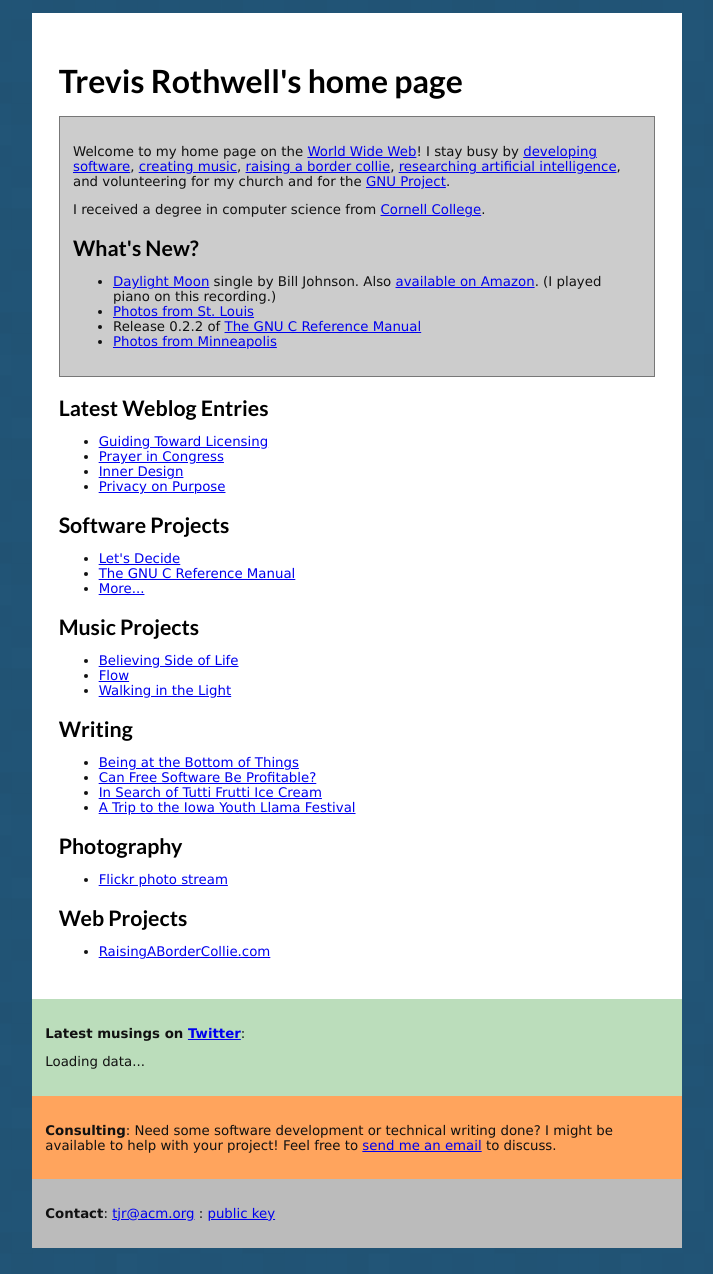
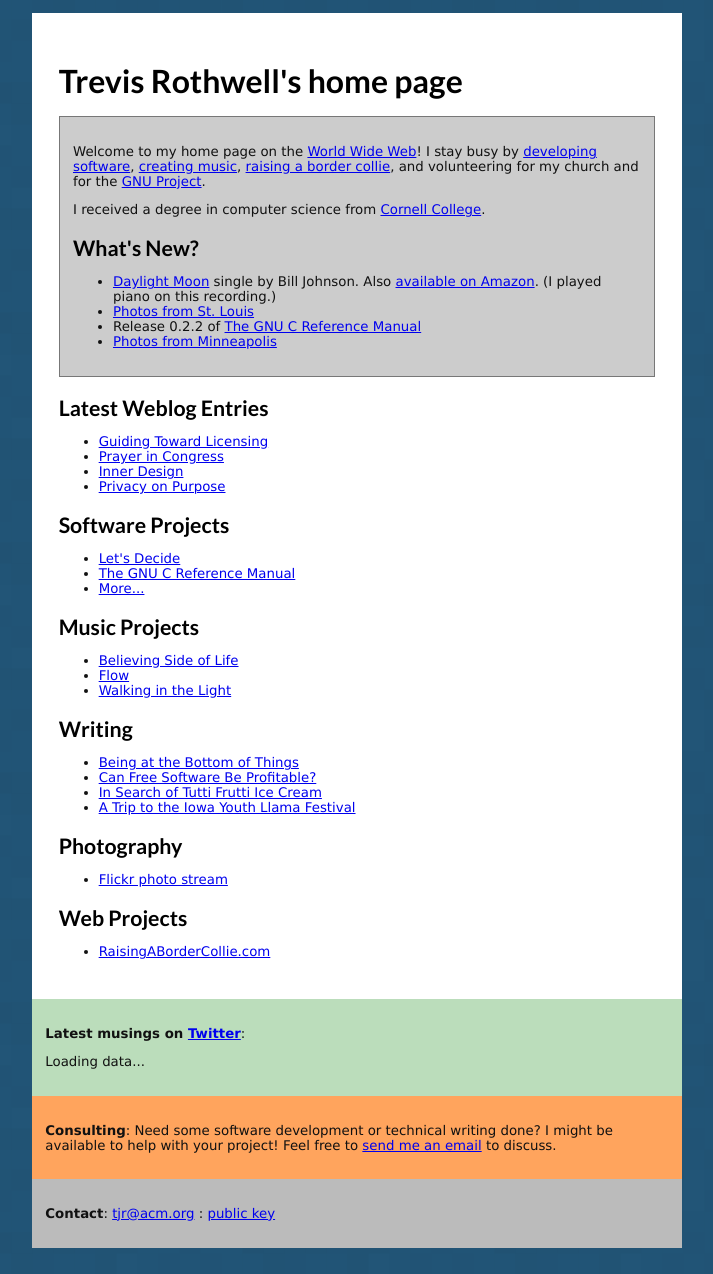
Before and after one commit to tjr/tjr.github.com, a Jekyll site: the page built from index.html, in a window 1280 px wide. Shown: the whole page, without its empty margins (283-996 px from the left). Built offline with Jekyll 4.4.1, drawn with Linux system fonts in a browser that asks for light colours; the list of posts is cut into pages by our own code.

Commit message:
minor tweak

```diff
--- a/index.html
+++ b/index.html
@@ -36,10 +36,11 @@ title: Trevis Rothwell's home page
 
 <div class="insertbox">
 <p>
-Welcome to my home page on the <a href="http://www.w3.org/History.html">World Wide Web</a>! I stay busy by <a href="/software/">developing software</a>,
-<a href="/music/">creating music</a>, <a href="/dogs/samantha">raising a border collie</a>,
-<a href="/research/">researching artificial intelligence</a>, and
-volunteering for my church and for
+Welcome to my home page on
+the <a href="http://www.w3.org/History.html">World Wide Web</a>! I
+stay busy by <a href="/software/">developing software</a>,
+<a href="/music/">creating music</a>, <a href="/dogs/samantha">raising
+a border collie</a>, and volunteering for my church and for
 the <a href="http://www.gnu.org/">GNU Project</a>.
 </p>
 <p>
```
